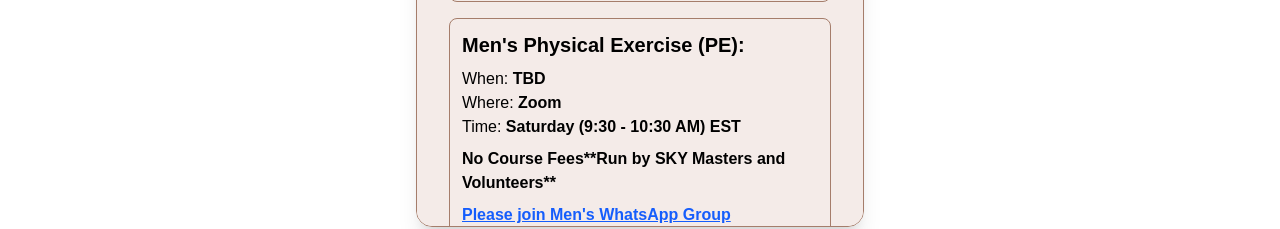
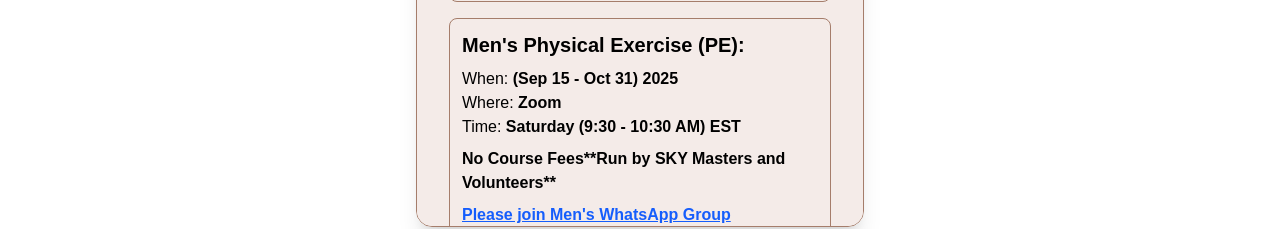
Before and after one commit to Itz-Viggy/Yoga-Registration, a Next.js app: page / in a window 1280 px wide. Shown: the part 654-883 px from the top of the page. Built offline with nearby package versions, Linux system fonts and the light colour scheme.

Commit message:
Date Added

```diff
--- a/src/app/page.tsx
+++ b/src/app/page.tsx
@@ -95,7 +95,7 @@ export default function HomePage() {
                   Men's Physical Exercise (PE):
                 </p>
                 <p className="text-black">
-                  When: <span className="font-semibold">TBD</span>
+                  When: <span className="font-semibold">(Sep 15 - Oct 31) 2025</span>
                 </p>
                 <p className="text-black">
                   Where: <span className="font-semibold">Zoom</span>
```
